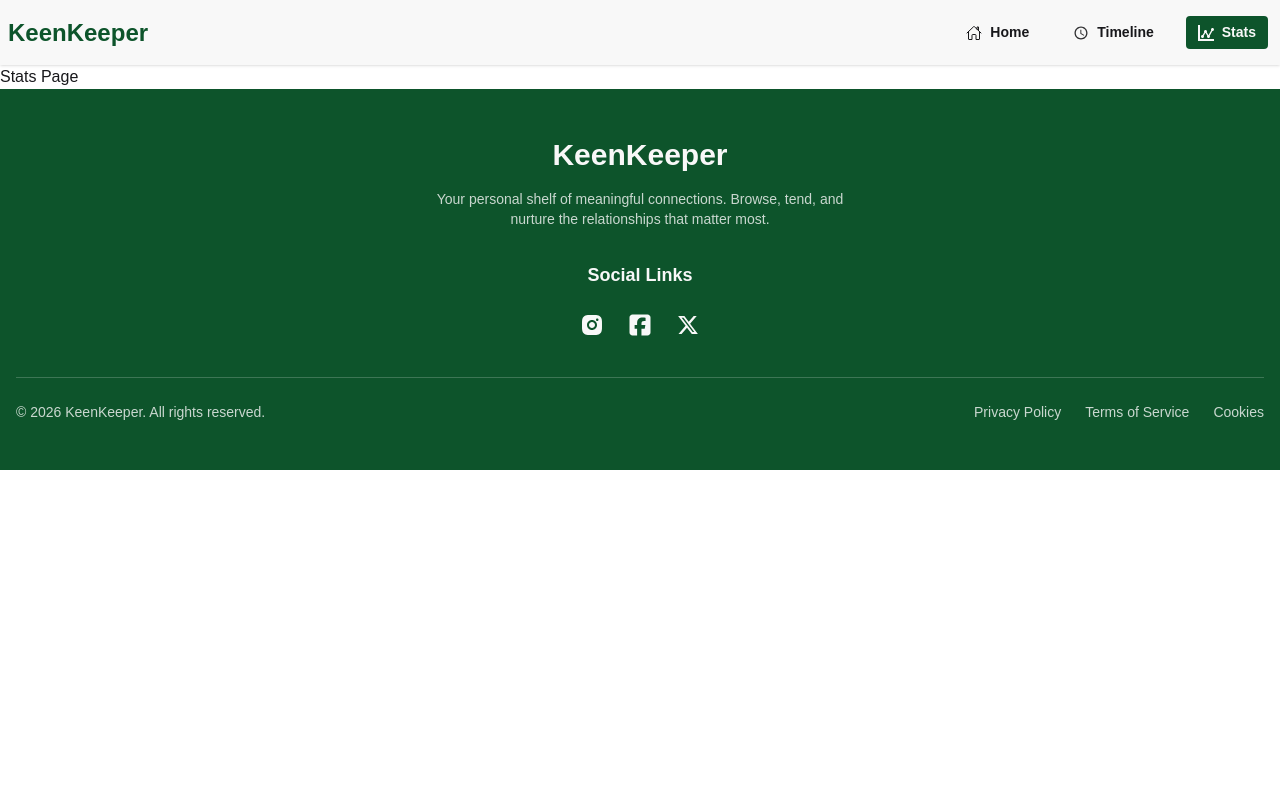
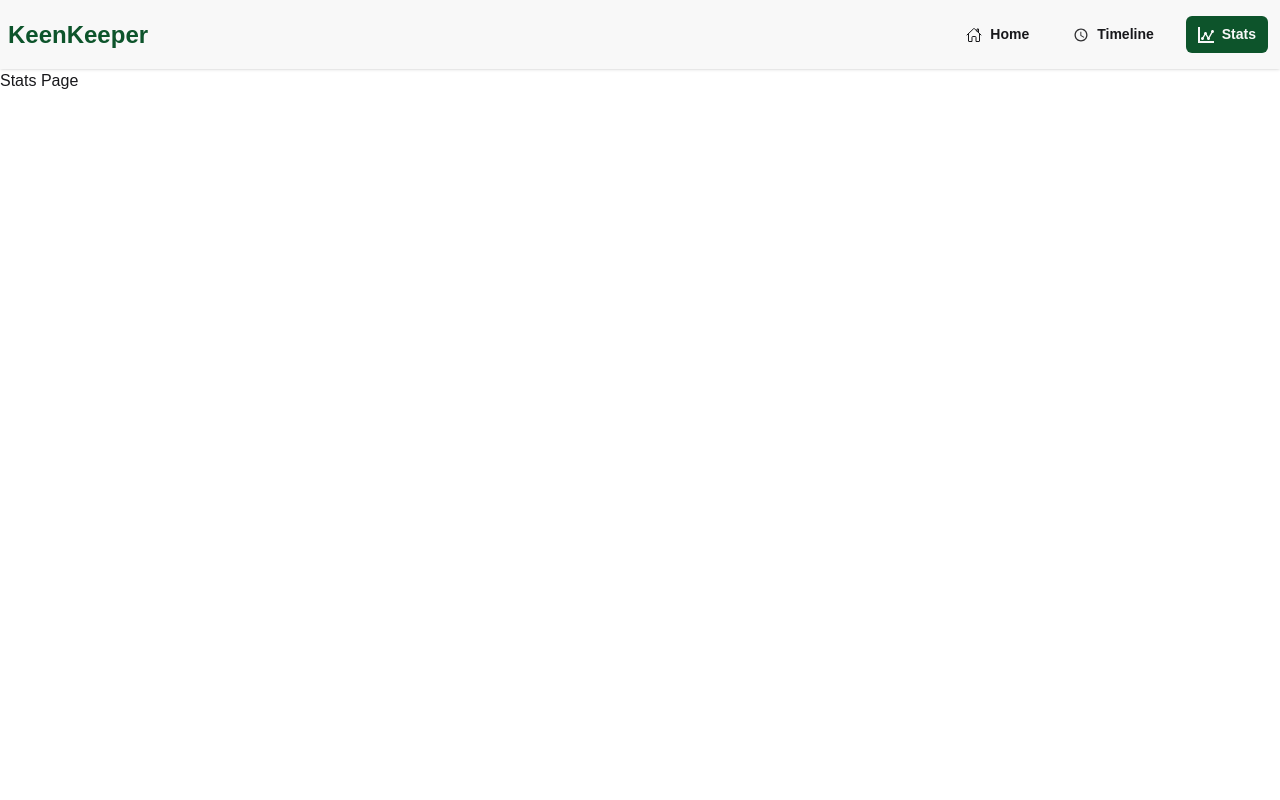
Before and after one commit to CoderRuhulAmin/PH-B13-A07, a React (Vite) app: page /stats in a window 1280 px wide. Shown: the top 800 px of the page. Built offline with nearby package versions, Linux system fonts and the light colour scheme.

Commit message:
Header make sticky top and some modification done

```diff
--- a/src/components/Navbar.jsx
+++ b/src/components/Navbar.jsx
@@ -1,14 +1,32 @@
 import React from 'react';
 import { ImStatsDots } from 'react-icons/im';
 import { IoMdTime } from 'react-icons/io';
-import { IoHomeOutline, IoHomeSharp, IoTime } from 'react-icons/io5';
+import { IoHomeOutline } from 'react-icons/io5';
 import { Link, NavLink } from 'react-router';
 
 const Navbar = () => {
     const links = <>
-        <li><NavLink to={'/'} className={({isActive})=>`font-semibold ${isActive ? "bg-green-900 text-base-200":""}`} ><IoHomeOutline size={16} /> Home</NavLink></li>
-        <li><NavLink className={({isActive})=>`font-semibold ${isActive ? "bg-green-900 text-base-200":""}`} to={'/timeline'} ><IoMdTime size={16} /> Timeline</NavLink></li>
-        <li><NavLink className={({isActive})=>`font-semibold ${isActive ? "bg-green-900 text-base-200":""}`} to={'/stats'} ><ImStatsDots size={16} /> Stats</NavLink></li>
+        <li>
+            <NavLink
+                to={'/'}
+                className={({ isActive }) => `flex items-center gap-2 font-semibold px-3 py-2 rounded-md transition ${ isActive ? "bg-green-900 text-base-200" : "hover:bg-green-100"}`} >
+                <IoHomeOutline size={16} /> Home
+            </NavLink>
+        </li>
+        <li>
+            <NavLink
+                to={'/timeline'}
+                className={({ isActive }) => `flex items-center gap-2 font-semibold px-3 py-2 rounded-md transition ${ isActive ? "bg-green-900 text-base-200" : "hover:bg-green-100"}`} >
+                <IoMdTime size={16} /> Timeline
+            </NavLink>
+        </li>
+        <li>
+            <NavLink
+                to={'/stats'}
+                className={({ isActive }) => `flex items-center gap-2 font-semibold px-3 py-2 rounded-md transition ${ isActive ? "bg-green-900 text-base-200" : "hover:bg-green-100"}`} >
+                <ImStatsDots size={16} /> Stats
+            </NavLink>
+        </li>
     </>
 
     return (
@@ -29,7 +47,7 @@ const Navbar = () => {
                 </div>
             </div>
 
-            <div className="collapse-content lg:hidden z-1">
+            <div className="collapse-content lg:hidden z-10">
                 <ul className="menu">
                     {links}
                 </ul>
--- a/src/layouts/frontend/Home.jsx
+++ b/src/layouts/frontend/Home.jsx
@@ -5,21 +5,19 @@ import Footer from '../../components/Footer';
 
 const Home = () => {
     return (
-        <div>
-            <header className='bg-base-200 shadow-sm sticky-top top-0'>
+        <wrapper>
+            <header className='bg-base-200 shadow-sm sticky top-0 z-50'>
                 <div className='container mx-auto'>
                     <Navbar />
                 </div>
             </header>
-            <main className='h-full bg-danger'>
-                <Outlet />
-            </main>
+            <Outlet />
             <footer className="bg-green-900 text-base-200">
                 <div className="container mx-auto px-4 py-12">
                     <Footer />
                 </div>
             </footer>
-        </div>
+        </wrapper>
     );
 };
 
--- a/src/pages/HomePage.jsx
+++ b/src/pages/HomePage.jsx
@@ -4,11 +4,11 @@ import FriendList from '../components/FriendList';
 
 const HomePage = () => {
     return (
-        <div>
+        <main className='h-full bg-danger'>
             <Banner />
             <div className='border-t border-black/20'></div>
             <FriendList />
-        </div>
+        </main>
     );
 };
 
--- a/src/pages/Stats.jsx
+++ b/src/pages/Stats.jsx
@@ -2,9 +2,9 @@ import React from 'react';
 
 const Stats = () => {
     return (
-        <div>
+        <main className='h-dvh bg-danger'>
             Stats Page
-        </div>
+        </main>
     );
 };
 
--- a/src/pages/TimeLine.jsx
+++ b/src/pages/TimeLine.jsx
@@ -2,9 +2,9 @@ import React from 'react';
 
 const TimeLine = () => {
     return (
-        <div>
+        <main className='h-dvh bg-danger'>
             Timeline Page
-        </div>
+        </main>
     );
 };
 
```
